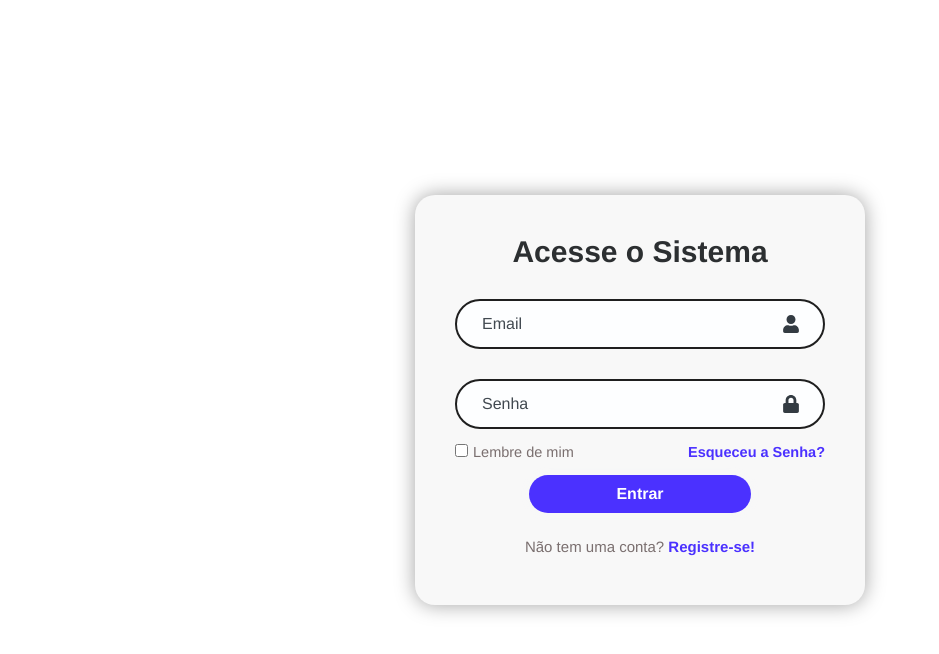
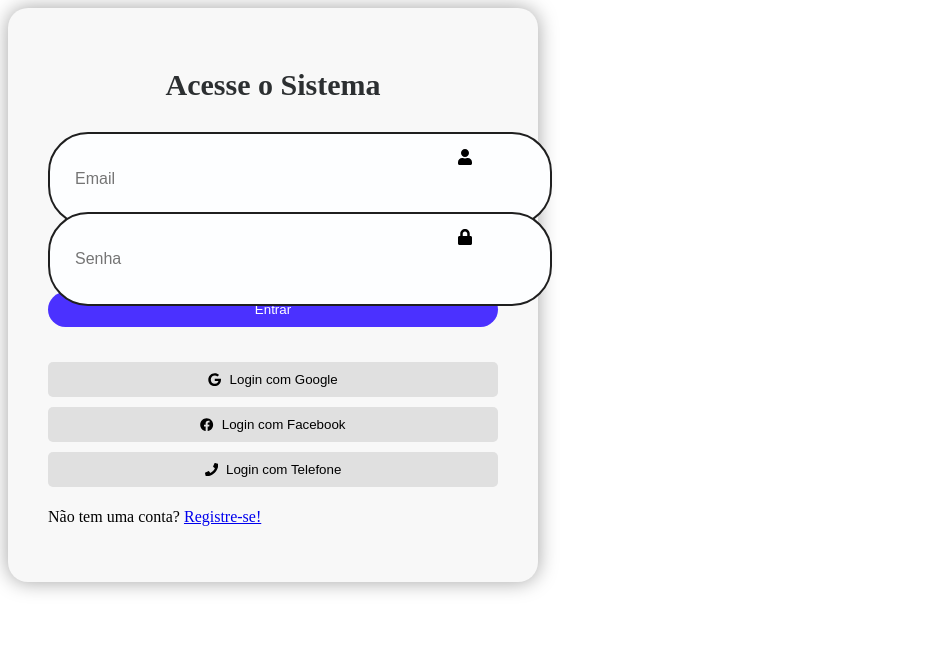
Before and after one commit to Noaru35/StockManager, a React (Vite) app: page / in a window 1280 px wide. Shown: the top 654 px of the page, without its empty margins (0-939 px from the left). Built offline with nearby package versions, Linux system fonts and the light colour scheme.

Commit message:
Adicionando opções de login

```diff
--- a/package.json
+++ b/package.json
@@ -11,6 +11,7 @@
   },
   "dependencies": {
     "@react-icons/all-files": "^4.1.0",
+    "firebase": "^10.14.0",
     "react": "^18.3.1",
     "react-dom": "^18.3.1",
     "react-icons": "^5.3.0"
--- a/src/App.jsx
+++ b/src/App.jsx
@@ -1,15 +1,13 @@
-import "./App.css";
-import Login from "./Components/Login/Login";
+// src/App.js
+import React from 'react';
+import Login from './Components/Login/Login';
 
-function App() {
+const App = () => {
+    return (
+        <div>
+            <Login />
+        </div>
+    );
+};
 
-  return (
-    <div className="App">
-      <>
-        <Login/>
-      </>
-    </div>
-  );
-}
-
-export default App
+export default App;
--- a/src/Components/Login/Login.css
+++ b/src/Components/Login/Login.css
@@ -1,4 +1,5 @@
-.container{
+/* src/Components/Login/Login.css */
+.container {
     width: 450px;
     background-color: #F8F8F8;
     padding: 40px;
@@ -10,10 +11,9 @@
     text-align: center;
     font-size: 30px;
     color: rgb(44, 47, 49);
-    text-shadow: none;
 }
 
-.container .input-field{
+.input-field {
     position: relative;
     width: 100%;
     height: 50px;
@@ -24,82 +24,52 @@
     width: 100%;
     height: 100%;
     background-color: rgb(253, 254, 255);
-    outline: none;
     border: 2px solid #1F1F1F;
     border-radius: 40px;
+    padding: 20px 25px;
     font-size: 16px;
-    color: rgb(113, 122, 139);
-    padding: 20px 25px;
 }
 
-.input-field input::placeholder{
-    color: rgb(65, 73, 80);
-    text-shadow: none;
-}
-
-.input-field .icon{
+.icon {
     position: absolute;
     right: 25px;
     top: 50%;
     transform: translateY(-50%);
-    font-size: 18px;
-    color: rgb(51, 59, 66);
-}
-
-.container .recall-forget{
-    display: flex;
-    justify-content: space-between;
-    font-size: 14.5px;
-    margin: -15px 0 15px;
-}
-.recall-forget label{
-    color: #7A6F6F;
-    text-shadow: none;
-}
-.recall-forget input{
-    margin-right: 5px;
-}
-.recall-forget a{
-    color: #4B31FF;
-    text-decoration: none;
-    text-shadow: none;
-    font-weight: bold;
-}
-.recall-forget a:hover, .signup-link p a:hover{
-    text-decoration: underline;
 }
 
 .button-login {
-    margin-left: 20%;
+    width: 100%;
     background-color: #4B31FF;
-    margin-bottom: 5px;
-    font-size: 16px;
+    border: none;
     border-radius: 40px;
-    border: none;
-    outline: none;
     padding: 10px;
-    width: 60%;
-    box-shadow: 0 0 10px rgba(240, 248, 255, 0.1);
+    color: white;
     cursor: pointer;
-    font-weight: 600;
-    text-shadow: none;
-    color: #FFFFFF;
+    margin-bottom: 10px;
 }
 
-.container .signup-link{
-    font-size: 15px;
-    text-align: center;
-    margin: 20px 0 10px;
+.social-login {
+    display: flex;
+    flex-direction: column;
+    margin-top: 20px;
 }
 
-.signup-link p a{
-    color: #4B31FF;
-    text-decoration: none;
-    text-shadow: none;
-    font-weight: bold;
+.social-login button {
+    display: flex;
+    align-items: center;
+    justify-content: center;
+    padding: 10px;
+    background-color: #e0e0e0;
+    border: none;
+    border-radius: 5px;
+    margin: 5px 0;
+    cursor: pointer;
 }
 
-.signup-link p{
-    color: #7A6F6F;
-    text-shadow: none;
+.social-login button:hover {
+    background-color: #d0d0d0;
 }
+
+.social-login button svg {
+    margin-right: 8px; /* Espaço entre ícone e texto */
+}
--- a/src/Components/Login/Login.jsx
+++ b/src/Components/Login/Login.jsx
@@ -1,50 +1,92 @@
-import {FaUser, FaLock} from 'react-icons/fa'
-
-import { useState } from 'react'
-
-import "./Login.css";
+// src/Components/Login/Login.jsx
+import { FaUser, FaLock, FaGoogle, FaFacebook, FaPhone } from 'react-icons/fa';
+import { useState } from 'react';
+import { auth, GoogleAuthProvider, FacebookAuthProvider } from '../../Firebase/firebase';
+import { signInWithPopup, RecaptchaVerifier, signInWithPhoneNumber } from 'firebase/auth';
+import './Login.css';
 
 const Login = () => {
     const [username, setUsername] = useState("");
     const [password, setPassword] = useState("");
 
-    const handleSubmit = (event) =>{
-        event.preventDefault();
+    // Configuração do reCAPTCHA
+    const setupRecaptcha = () => {
+        window.recaptchaVerifier = new RecaptchaVerifier('recaptcha-container', {
+            'size': 'invisible',
+            'callback': (response) => {
+                // A reCAPTCHA foi resolvida
+            },
+            'expired-callback': () => {
+                // A reCAPTCHA expirou
+            }
+        }, auth);
+    };
 
-        alert("Enviando os dados! " + username + " - " + password);
+    const handleSocialLogin = async (providerType) => {
+        try {
+            let provider;
+            if (providerType === 'Google') {
+                provider = new GoogleAuthProvider();
+            } else if (providerType === 'Facebook') {
+                provider = new FacebookAuthProvider();
+            } else if (providerType === 'Telefone') {
+                const phoneNumber = prompt('Digite seu número de telefone (com DDD):');
+                setupRecaptcha(); // Configura o reCAPTCHA
+                const appVerifier = window.recaptchaVerifier;
+                const confirmationResult = await signInWithPhoneNumber(auth, phoneNumber, appVerifier);
+                const code = prompt('Digite o código de confirmação enviado para o seu telefone:');
+                await confirmationResult.confirm(code);
+                alert('Login com telefone realizado com sucesso!');
+                return;
             }
+
+            const result = await signInWithPopup(auth, provider);
+            alert(`${providerType} login realizado com sucesso!`);
+        } catch (error) {
+            console.error(error);
+            alert('Erro ao realizar login: ' + error.message);
+        }
+    };
 
     return (
         <div className="container">
-        <form onSubmit={handleSubmit}>
+            <form onSubmit={(e) => e.preventDefault()}>
                 <h1>Acesse o Sistema</h1>
                 <div className="input-field">
-                <input type="email" placeholder="Email" onChange =
-                {(e) => setUsername(e.target.value)}/>
+                    <input
+                        type="email"
+                        placeholder="Email"
+                        onChange={(e) => setUsername(e.target.value)}
+                    />
                     <FaUser className="icon" />
                 </div>
                 <div className="input-field">
-                <input type="password" placeholder="Senha" onChange =
-                {(e) => setPassword(e.target.value)}/>
+                    <input
+                        type="password"
+                        placeholder="Senha"
+                        onChange={(e) => setPassword(e.target.value)}
+                    />
                     <FaLock className="icon" />
                 </div>
-
-            <div className="recall-forget">
-                <label htmlFor="">
-                    <input type="checkbox"/>
-                    Lembre de mim
-                </label>
-                <a href="#">Esqueceu a Senha?</a>
+                <button className='button-login'>Entrar</button>
+                <div className="social-login">
+                    <button type="button" onClick={() => handleSocialLogin('Google')}>
+                        <FaGoogle /> Login com Google
+                    </button>
+                    <button type="button" onClick={() => handleSocialLogin('Facebook')}>
+                        <FaFacebook /> Login com Facebook
+                    </button>
+                    <button type="button" onClick={() => handleSocialLogin('Telefone')}>
+                        <FaPhone /> Login com Telefone
+                    </button>
                 </div>
-
-            <button className='button-login'>Entrar</button>
-
+                <div id="recaptcha-container"></div>
                 <div className="signup-link">
                     <p>Não tem uma conta? <a href="#">Registre-se!</a></p>
                 </div>
             </form>
         </div>
-  )
-}
+    );
+};
 
-export default Login
+export default Login;
--- /dev/null
+++ b/src/Firebase/firebase.js
@@ -0,0 +1,21 @@
+// src/Firebase/firebase.js
+import { initializeApp } from "firebase/app";
+import { getAuth, GoogleAuthProvider, FacebookAuthProvider } from "firebase/auth";
+
+// Configuração do Firebase
+const firebaseConfig = {
+  apiKey: "AIzaSyDzcNcjwOAcvQCP32k_WoO02kt_i-9jqiA",
+  authDomain: "stock-ncash.firebaseapp.com",
+  projectId: "stock-ncash",
+  storageBucket: "stock-ncash.appspot.com",
+  messagingSenderId: "907897621587",
+  appId: "1:907897621587:web:f8cc06c3521523f5778aa6",
+  measurementId: "G-HEQPRQBLGH"
+};
+
+// Inicializa o Firebase
+const app = initializeApp(firebaseConfig);
+const auth = getAuth(app);
+
+// Exporta as instâncias necessárias
+export { auth, GoogleAuthProvider, FacebookAuthProvider };
```
Also changed, not shown: src/Components/Test/test.jsx (added, +14 -0 lines), src/main.jsx (+9 -8 lines), 1 other file (tests, documents, lock files or other folders). Lines whose indentation alone changed are shown as unchanged.
